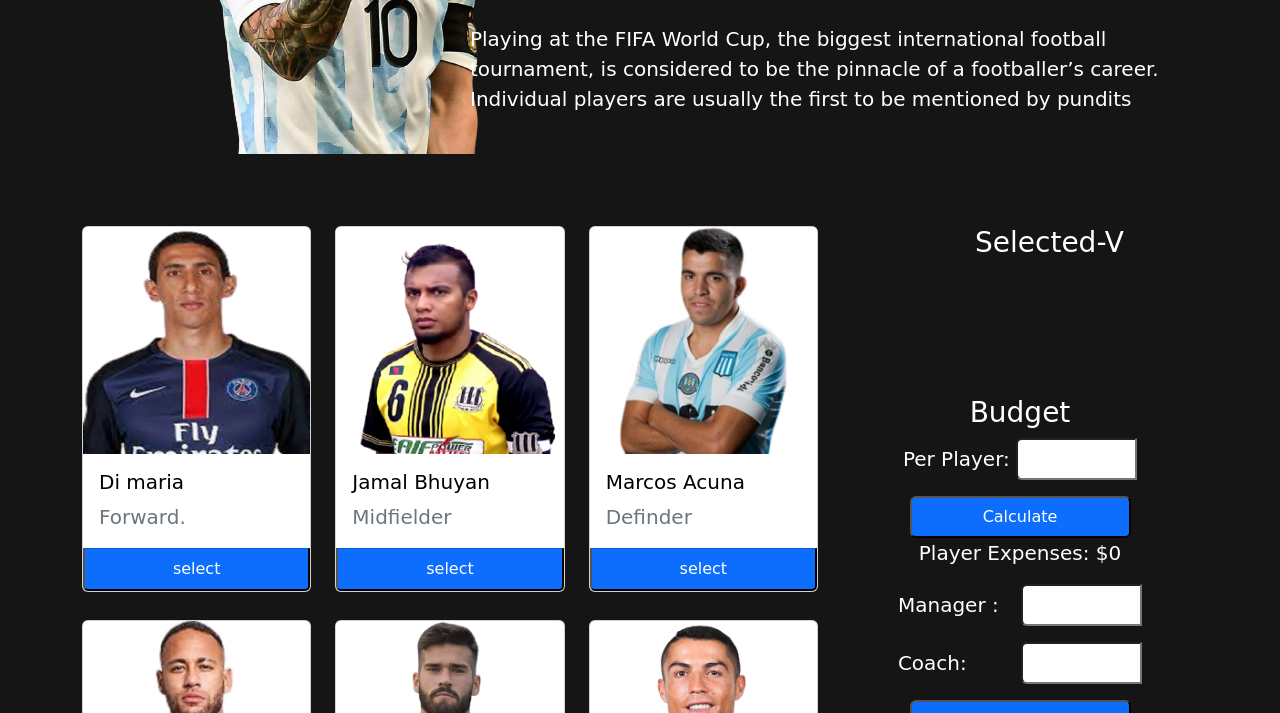
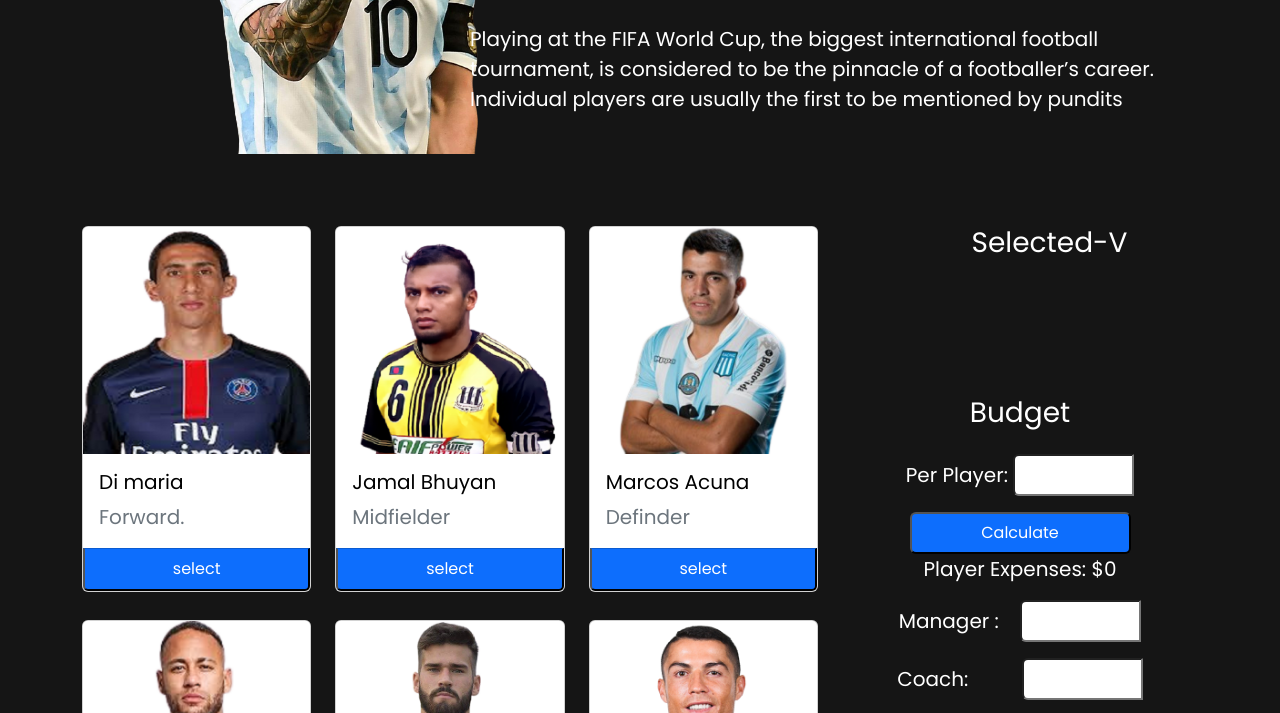
Before and after one commit to salahuddin8544/Asasignment05, a plain HTML site: page index.html in a window 1280 px wide. Shown: the part 370-1083 px from the top of the page. Drawn offline with nearby package versions, Linux system fonts and the light colour scheme.

Commit message:
complete google fonts in html

```diff
--- a/index.html
+++ b/index.html
@@ -10,8 +10,7 @@
     <!-- css link  -->
     <link rel="stylesheet" href="styles/style.css">
     <!-- google fonts -->
-    <link rel="preconnect" href="https://fonts.googleapis.com">
-    <link rel="preconnect" href="https://fonts.gstatic.com" crossorigin>
+    <link href="https://fonts.googleapis.com/css2?family=Bebas+Neue&family=Poppins&display=swap" rel="stylesheet">
 </head>
 
 <body>
@@ -119,7 +118,7 @@
                 </ol>
               </div>
               <div>
-                <h3>Budget</h3>
+                <h3 class="mb-4">Budget</h3>
                 <p> Per Player: <input id="budget" class="input rounded-start" type="text"></p>
                 <button id="budget-calculate" class="btn-aside bg-primary text-white rounded">Calculate</button>
               </div>
--- a/styles/style.css
+++ b/styles/style.css
@@ -1,7 +1,7 @@
 body{
     background: #151515;
     color: white;
-    font-family: 'Bebas Neue', cursive;
+    font-family: 'Poppins', sans-serif;
 }
 h1{
     font-size: 76px;
```
